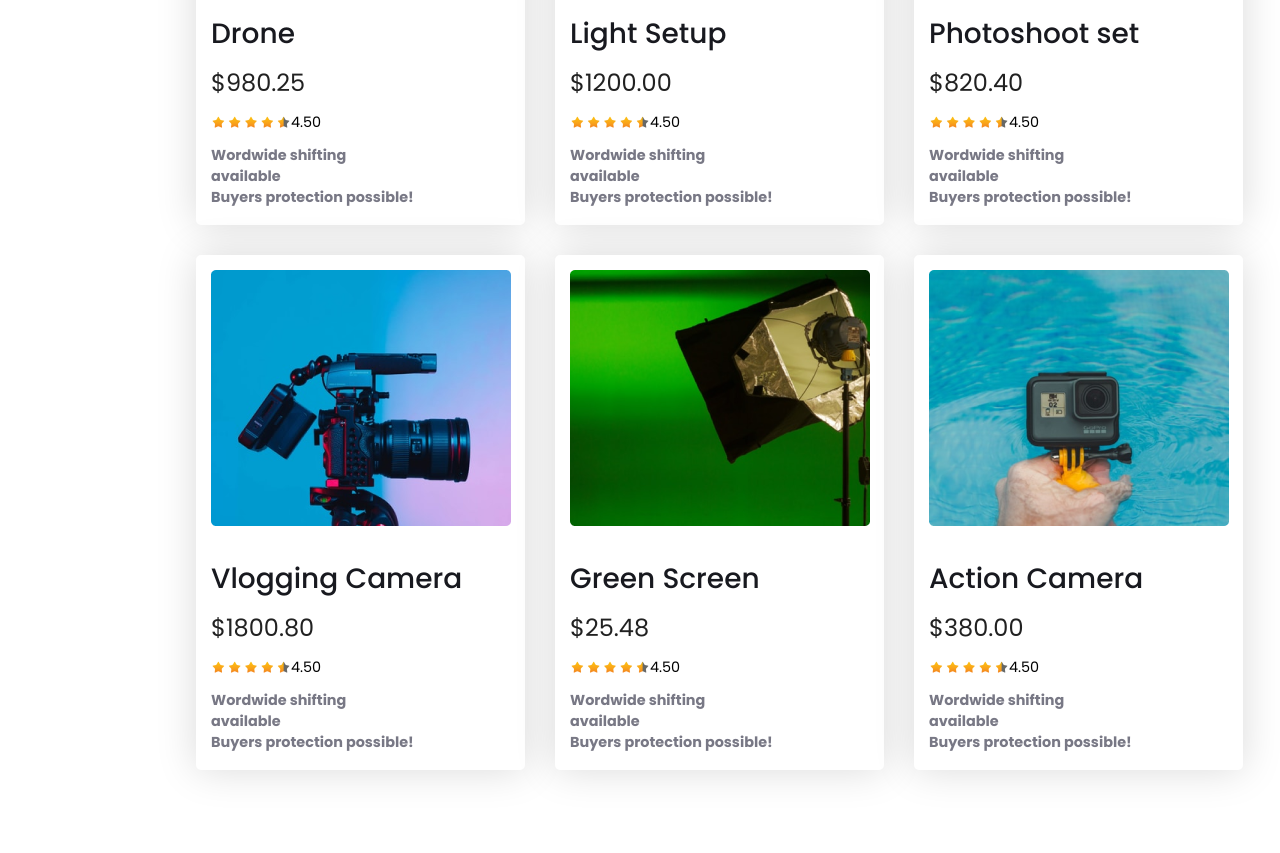
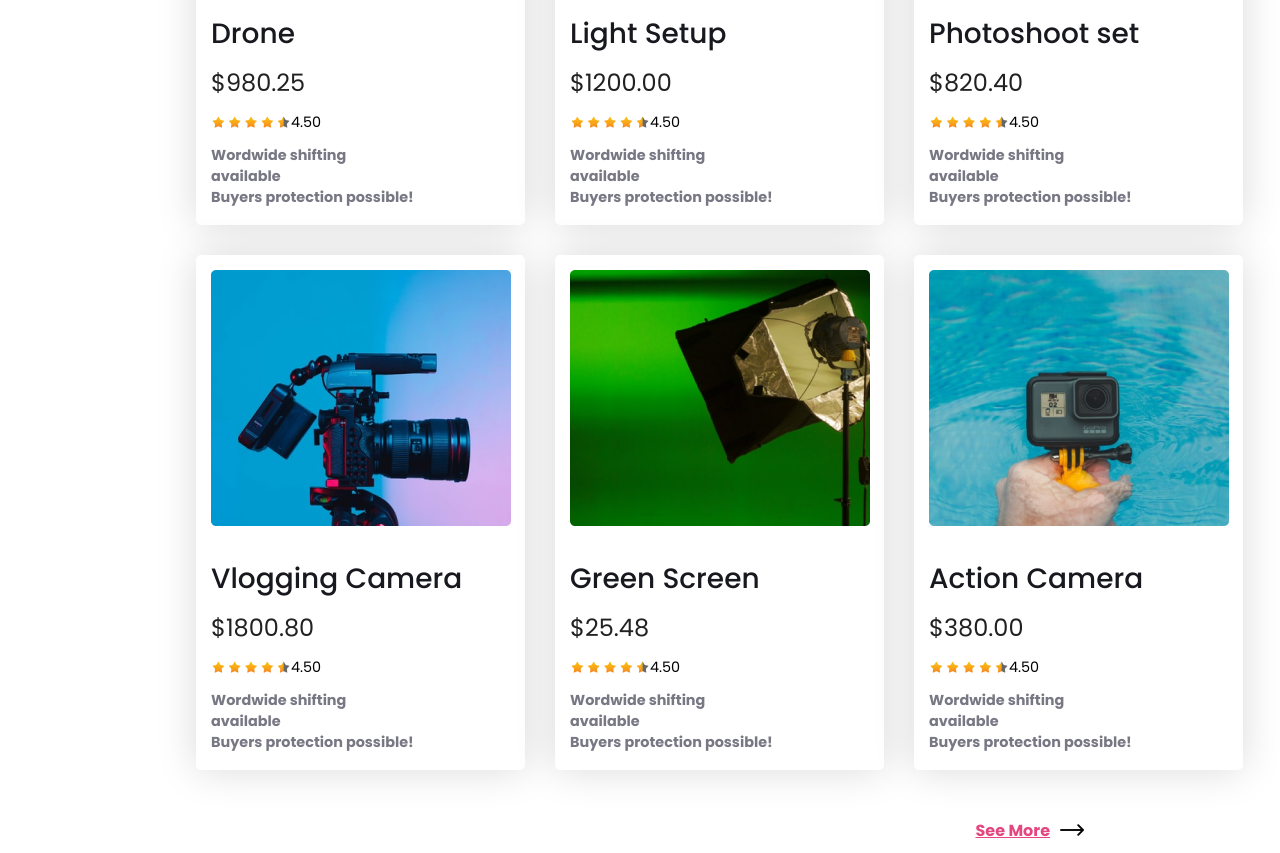
Before and after one commit to siraj3838/module-ten-practice, a plain HTML site: page index.html in a window 1280 px wide. Shown: the part 1787-2640 px from the top of the page. Drawn offline with Linux system fonts and the light colour scheme.

Commit message:
my happy commit

```diff
--- a/index.css
+++ b/index.css
@@ -5,6 +5,11 @@
 }
 
 /*this is nav css*/
+
+body{
+    max-width: 1440px;
+}
+
 .banner-container{
     height: 52px;
 
@@ -37,6 +42,7 @@ li a{
     font-weight: 600;
 }
 /*this is banner section css*/
+
 .navbanner-container{
     display: flex;
     gap: 133px;
@@ -85,6 +91,14 @@ li a{
     margin: 0 165px 100px 165px;
 }
 /*this is collect css*/
+
+
+.collection-container{
+    height: 1760px;
+    margin: 0 196px;
+}
+
+
 .popular-tittle{
     text-align: center;
     margin-bottom: 30px;
@@ -93,10 +107,6 @@ li a{
     font-weight: 600;
 }
 
-.collection-container{
-    height: 1760px;
-    margin: 0 196px;
-}
 
 .collection-image-container{
     display: grid;
@@ -143,3 +153,18 @@ li a{
     font-weight: 700;
     padding: 6px 110px 0 15px;
 }
+
+.see-more-content a{
+    display: flex;
+    justify-content: right;
+    align-items: center;
+    margin-top: 50px;
+    height: 20px;
+    color: rgba(224, 44, 109, 0.87);
+    font-size: 1rem;
+    font-weight: 700;
+}
+
+.see-more-content a,img{
+    gap: 10px;
+}
--- a/index.html
+++ b/index.html
@@ -143,6 +143,9 @@
                     </div>
 
                 </div>
+                <div class="see-more-content">
+                    <a href="">See More<img src="right-arrow.png" alt=""></a>
+                </div>
             </div>
         </section>
     </main>
```
Also changed, not shown: right-arrow.png (added).
